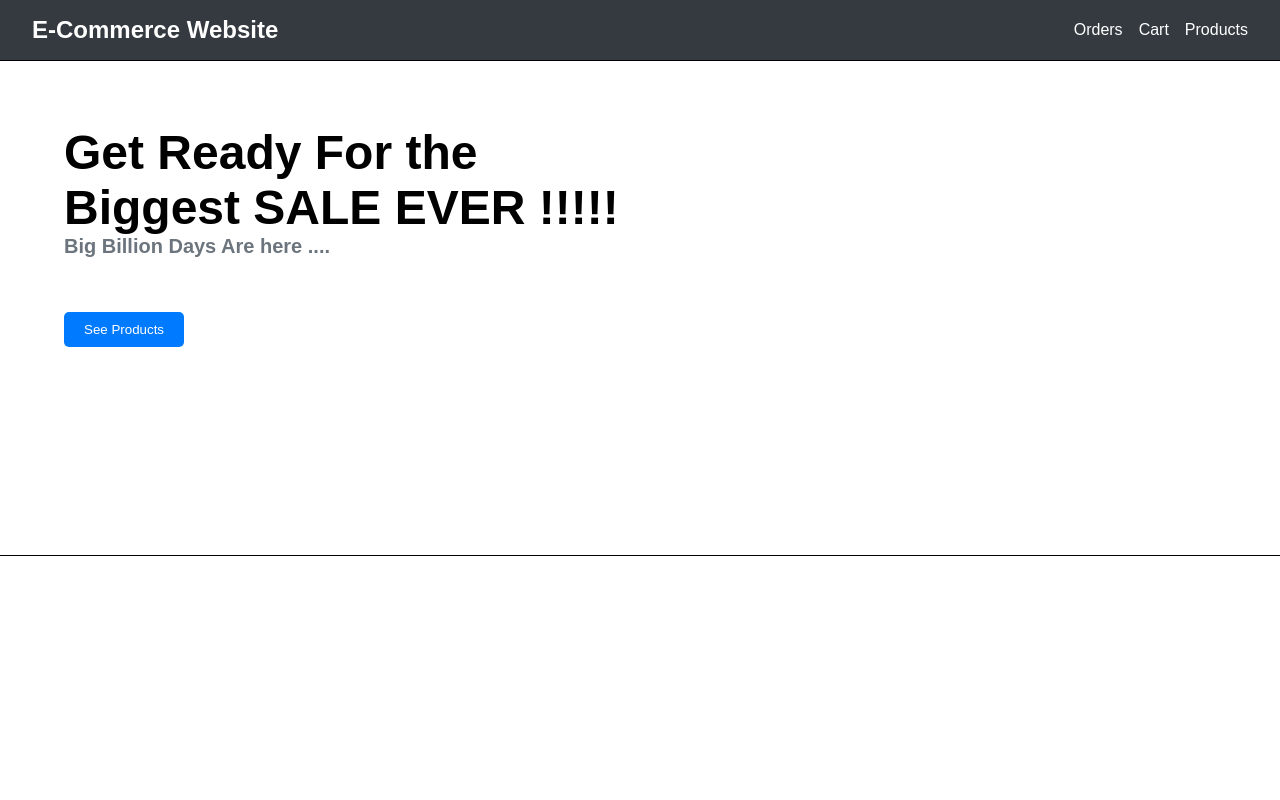
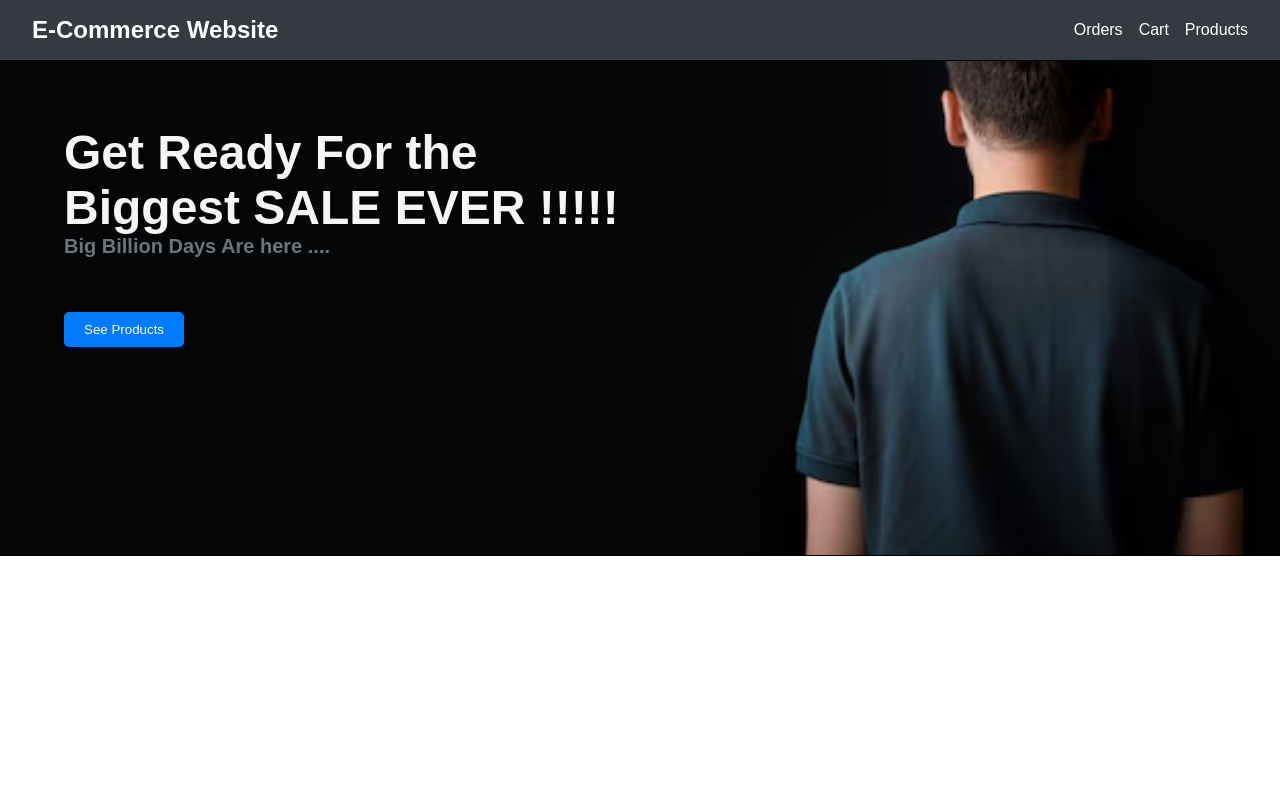
Before and after one commit to Qu-Ack/opensource_starter, a website: page public/index.html in a window 1280 px wide. Shown: the top 800 px of the page. Drawn offline with Linux system fonts and the light colour scheme.

Commit message:
fix: The Hero Section Has No Image Issue

```diff
--- a/public/index.html
+++ b/public/index.html
@@ -23,7 +23,7 @@
       <div class="hero-left">
         <h1 class="hero-heading">Get Ready For the Biggest SALE EVER !!!!!
           <p class="hero-desc">Big Billion Days Are here ....</p>
-          <button class="hero-button">See Products</button>
+          <a href="products.html"><button class="hero-button">See Products</button></a>
       </div>
   </div>
   </main>
--- a/public/style.css
+++ b/public/style.css
@@ -108,6 +108,9 @@ body {
 
 /* Hero and footer sections (unchanged) */
 .main-hero {
+  background-image: url('Images/HeroBackgroundImage.avif'); /* Replace with the actual path to your image */
+  background-size: cover; /* This will make the image cover the entire section */
+  background-position: center; /* This will center the background image */
   padding: 4rem 2rem;
   flex: 0.6;
   border-bottom: 1px solid black;
@@ -123,6 +126,7 @@ body {
 .hero-heading {
   font-size: 3rem;
   margin-bottom: 1rem;
+  color: whitesmoke; /*Adjust the color accordingly*/
 }
 
 .hero-desc {
```
Also changed, not shown: public/Images/HeroBackgroundImage.avif (added), public/products.html (added).
